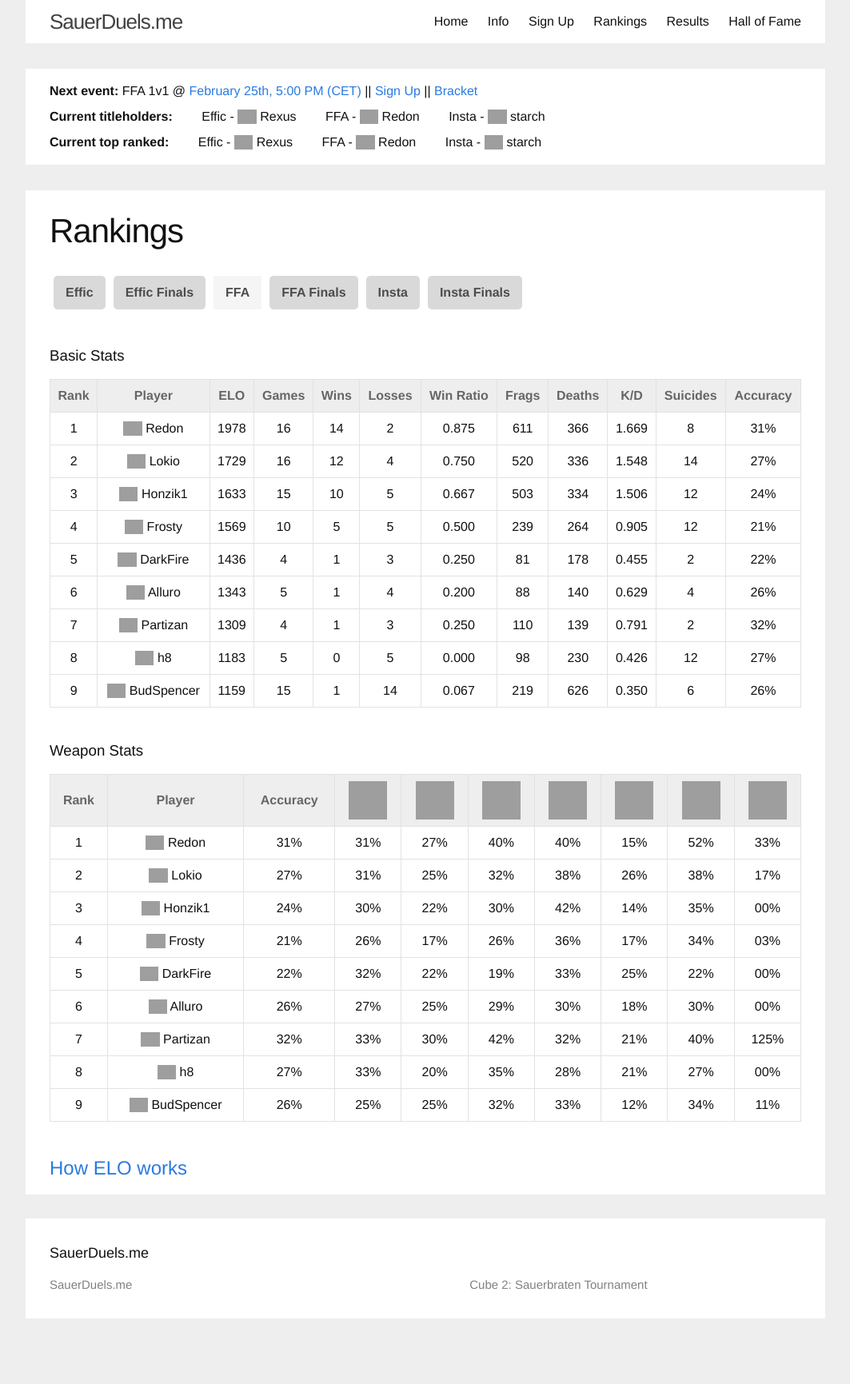
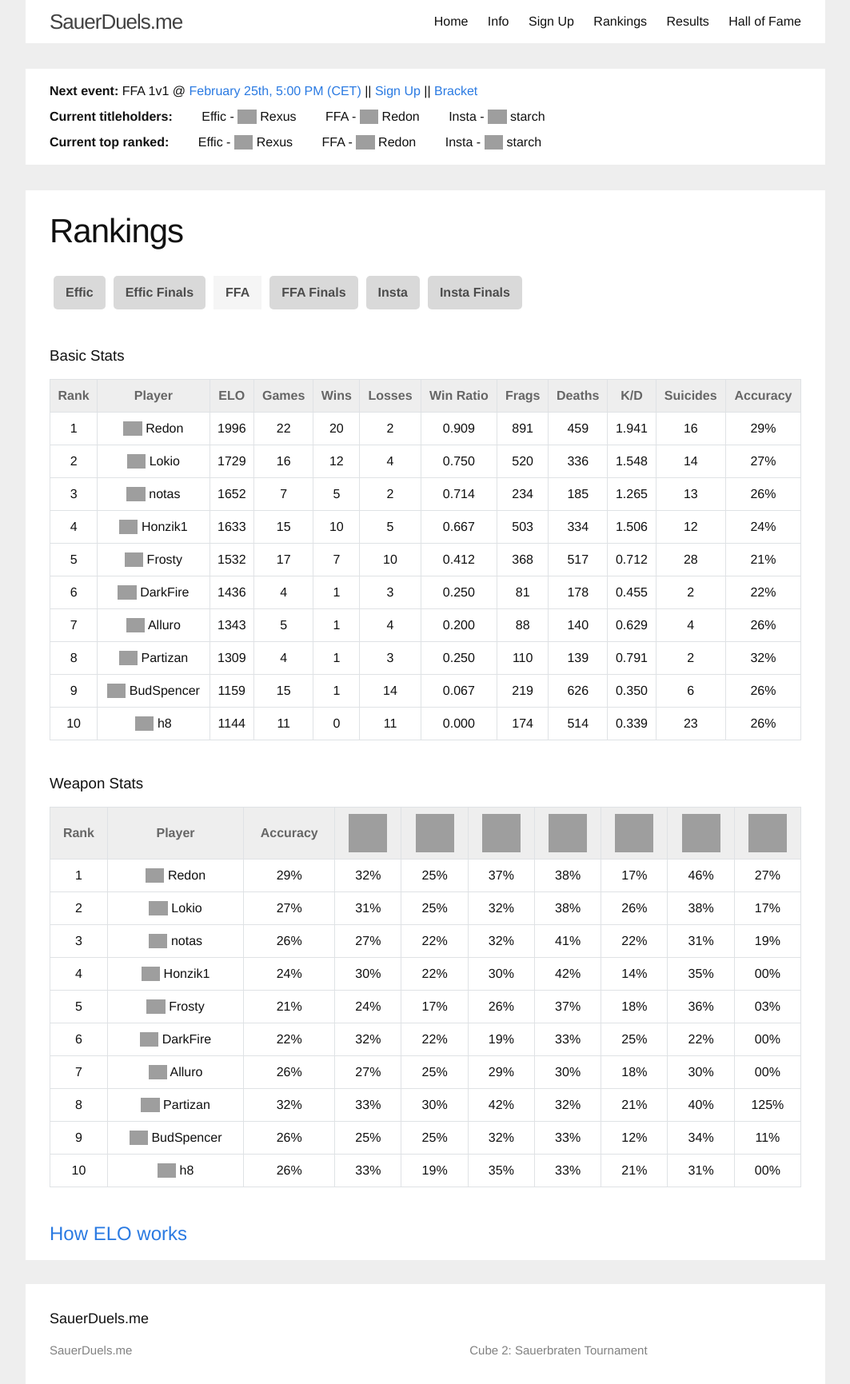
Before and after one commit to sauerduels/website, a Jekyll site: the page built from _rankings/ffa_group.html, in a window 1280 px wide. Shown: the whole page at 80% size, without its empty margins (108-1171 px from the left). Built offline with Jekyll 4.4.1, drawn with Linux system fonts in a browser that asks for light colours; before the commit the page ends 1649 px from its top, so only the background shows below that; grey boxes are pictures that could not be loaded.

Commit message:
Update rankings afte SD11

```diff
--- a/_rankings/ffa_group.html
+++ b/_rankings/ffa_group.html
@@ -13,7 +13,7 @@ section: FFA
 
 
         <tr>
-          <td>1</td><td class="left-align"><img class="flag" src="http://sauerduels.me/images/nl.png" /> Redon</td><td>1978</td><td>16</td><td>14</td><td>2</td><td>0.875</td><td>611</td><td>366</td><td>1.669</td><td>8</td><td>31%</td>
+          <td>1</td><td class="left-align"><img class="flag" src="http://sauerduels.me/images/nl.png" /> Redon</td><td>1996</td><td>22</td><td>20</td><td>2</td><td>0.909</td><td>891</td><td>459</td><td>1.941</td><td>16</td><td>29%</td>
         </tr>
 
 
@@ -25,43 +25,49 @@ section: FFA
 
 
         <tr>
-          <td>3</td><td class="left-align"><img class="flag" src="http://sauerduels.me/images/cz.png" /> Honzik1</td><td>1633</td><td>15</td><td>10</td><td>5</td><td>0.667</td><td>503</td><td>334</td><td>1.506</td><td>12</td><td>24%</td>
+          <td>3</td><td class="left-align"><img class="flag" src="http://sauerduels.me/images/us.png" /> notas</td><td>1652</td><td>7</td><td>5</td><td>2</td><td>0.714</td><td>234</td><td>185</td><td>1.265</td><td>13</td><td>26%</td>
         </tr>
 
 
 
         <tr>
-          <td>4</td><td class="left-align"><img class="flag" src="http://sauerduels.me/images/ca.png" /> Frosty</td><td>1569</td><td>10</td><td>5</td><td>5</td><td>0.500</td><td>239</td><td>264</td><td>0.905</td><td>12</td><td>21%</td>
+          <td>4</td><td class="left-align"><img class="flag" src="http://sauerduels.me/images/cz.png" /> Honzik1</td><td>1633</td><td>15</td><td>10</td><td>5</td><td>0.667</td><td>503</td><td>334</td><td>1.506</td><td>12</td><td>24%</td>
         </tr>
 
 
 
         <tr>
-          <td>5</td><td class="left-align"><img class="flag" src="http://sauerduels.me/images/us.png" /> DarkFire</td><td>1436</td><td>4</td><td>1</td><td>3</td><td>0.250</td><td>81</td><td>178</td><td>0.455</td><td>2</td><td>22%</td>
+          <td>5</td><td class="left-align"><img class="flag" src="http://sauerduels.me/images/ca.png" /> Frosty</td><td>1532</td><td>17</td><td>7</td><td>10</td><td>0.412</td><td>368</td><td>517</td><td>0.712</td><td>28</td><td>21%</td>
         </tr>
 
 
 
         <tr>
-          <td>6</td><td class="left-align"><img class="flag" src="http://sauerduels.me/images/de.png" /> Alluro</td><td>1343</td><td>5</td><td>1</td><td>4</td><td>0.200</td><td>88</td><td>140</td><td>0.629</td><td>4</td><td>26%</td>
+          <td>6</td><td class="left-align"><img class="flag" src="http://sauerduels.me/images/us.png" /> DarkFire</td><td>1436</td><td>4</td><td>1</td><td>3</td><td>0.250</td><td>81</td><td>178</td><td>0.455</td><td>2</td><td>22%</td>
         </tr>
 
 
 
         <tr>
-          <td>7</td><td class="left-align"><img class="flag" src="http://sauerduels.me/images/rs.png" /> Partizan</td><td>1309</td><td>4</td><td>1</td><td>3</td><td>0.250</td><td>110</td><td>139</td><td>0.791</td><td>2</td><td>32%</td>
+          <td>7</td><td class="left-align"><img class="flag" src="http://sauerduels.me/images/de.png" /> Alluro</td><td>1343</td><td>5</td><td>1</td><td>4</td><td>0.200</td><td>88</td><td>140</td><td>0.629</td><td>4</td><td>26%</td>
         </tr>
 
 
 
         <tr>
-          <td>8</td><td class="left-align"><img class="flag" src="http://sauerduels.me/images/in.png" /> h8</td><td>1183</td><td>5</td><td>0</td><td>5</td><td>0.000</td><td>98</td><td>230</td><td>0.426</td><td>12</td><td>27%</td>
+          <td>8</td><td class="left-align"><img class="flag" src="http://sauerduels.me/images/rs.png" /> Partizan</td><td>1309</td><td>4</td><td>1</td><td>3</td><td>0.250</td><td>110</td><td>139</td><td>0.791</td><td>2</td><td>32%</td>
         </tr>
 
 
 
         <tr>
           <td>9</td><td class="left-align"><img class="flag" src="http://sauerduels.me/images/de.png" /> BudSpencer</td><td>1159</td><td>15</td><td>1</td><td>14</td><td>0.067</td><td>219</td><td>626</td><td>0.350</td><td>6</td><td>26%</td>
+        </tr>
+
+
+
+        <tr>
+          <td>10</td><td class="left-align"><img class="flag" src="http://sauerduels.me/images/in.png" /> h8</td><td>1144</td><td>11</td><td>0</td><td>11</td><td>0.000</td><td>174</td><td>514</td><td>0.339</td><td>23</td><td>26%</td>
         </tr>
 
 
@@ -91,8 +97,8 @@ section: FFA
 
             <td>1</td>
             <td class="left-align"><img class="flag" src="http://sauerduels.me/images/nl.png" /> Redon</td>
-            <td>31%</td>
-            <td>31%</td><td>27%</td><td>40%</td><td>40%</td><td>15%</td><td>52%</td><td>33%</td>
+            <td>29%</td>
+            <td>32%</td><td>25%</td><td>37%</td><td>38%</td><td>17%</td><td>46%</td><td>27%</td>
 
         </tr>
 
@@ -112,6 +118,17 @@ section: FFA
         <tr>
 
             <td>3</td>
+            <td class="left-align"><img class="flag" src="http://sauerduels.me/images/us.png" /> notas</td>
+            <td>26%</td>
+            <td>27%</td><td>22%</td><td>32%</td><td>41%</td><td>22%</td><td>31%</td><td>19%</td>
+
+        </tr>
+
+
+
+        <tr>
+
+            <td>4</td>
             <td class="left-align"><img class="flag" src="http://sauerduels.me/images/cz.png" /> Honzik1</td>
             <td>24%</td>
             <td>30%</td><td>22%</td><td>30%</td><td>42%</td><td>14%</td><td>35%</td><td>00%</td>
@@ -122,10 +139,10 @@ section: FFA
 
         <tr>
 
-            <td>4</td>
+            <td>5</td>
             <td class="left-align"><img class="flag" src="http://sauerduels.me/images/ca.png" /> Frosty</td>
             <td>21%</td>
-            <td>26%</td><td>17%</td><td>26%</td><td>36%</td><td>17%</td><td>34%</td><td>03%</td>
+            <td>24%</td><td>17%</td><td>26%</td><td>37%</td><td>18%</td><td>36%</td><td>03%</td>
 
         </tr>
 
@@ -133,7 +150,7 @@ section: FFA
 
         <tr>
 
-            <td>5</td>
+            <td>6</td>
             <td class="left-align"><img class="flag" src="http://sauerduels.me/images/us.png" /> DarkFire</td>
             <td>22%</td>
             <td>32%</td><td>22%</td><td>19%</td><td>33%</td><td>25%</td><td>22%</td><td>00%</td>
@@ -144,7 +161,7 @@ section: FFA
 
         <tr>
 
-            <td>6</td>
+            <td>7</td>
             <td class="left-align"><img class="flag" src="http://sauerduels.me/images/de.png" /> Alluro</td>
             <td>26%</td>
             <td>27%</td><td>25%</td><td>29%</td><td>30%</td><td>18%</td><td>30%</td><td>00%</td>
@@ -155,21 +172,10 @@ section: FFA
 
         <tr>
 
-            <td>7</td>
+            <td>8</td>
             <td class="left-align"><img class="flag" src="http://sauerduels.me/images/rs.png" /> Partizan</td>
             <td>32%</td>
             <td>33%</td><td>30%</td><td>42%</td><td>32%</td><td>21%</td><td>40%</td><td>125%</td>
-
-        </tr>
-
-
-
-        <tr>
-
-            <td>8</td>
-            <td class="left-align"><img class="flag" src="http://sauerduels.me/images/in.png" /> h8</td>
-            <td>27%</td>
-            <td>33%</td><td>20%</td><td>35%</td><td>28%</td><td>21%</td><td>27%</td><td>00%</td>
 
         </tr>
 
@@ -185,5 +191,16 @@ section: FFA
         </tr>
 
 
+
+        <tr>
+
+            <td>10</td>
+            <td class="left-align"><img class="flag" src="http://sauerduels.me/images/in.png" /> h8</td>
+            <td>26%</td>
+            <td>33%</td><td>19%</td><td>35%</td><td>33%</td><td>21%</td><td>31%</td><td>00%</td>
+
+        </tr>
+
+
   </tbody>
 </table>
```
Also changed, not shown: _rankings/ffa_finals.html (+21 -4 lines).
